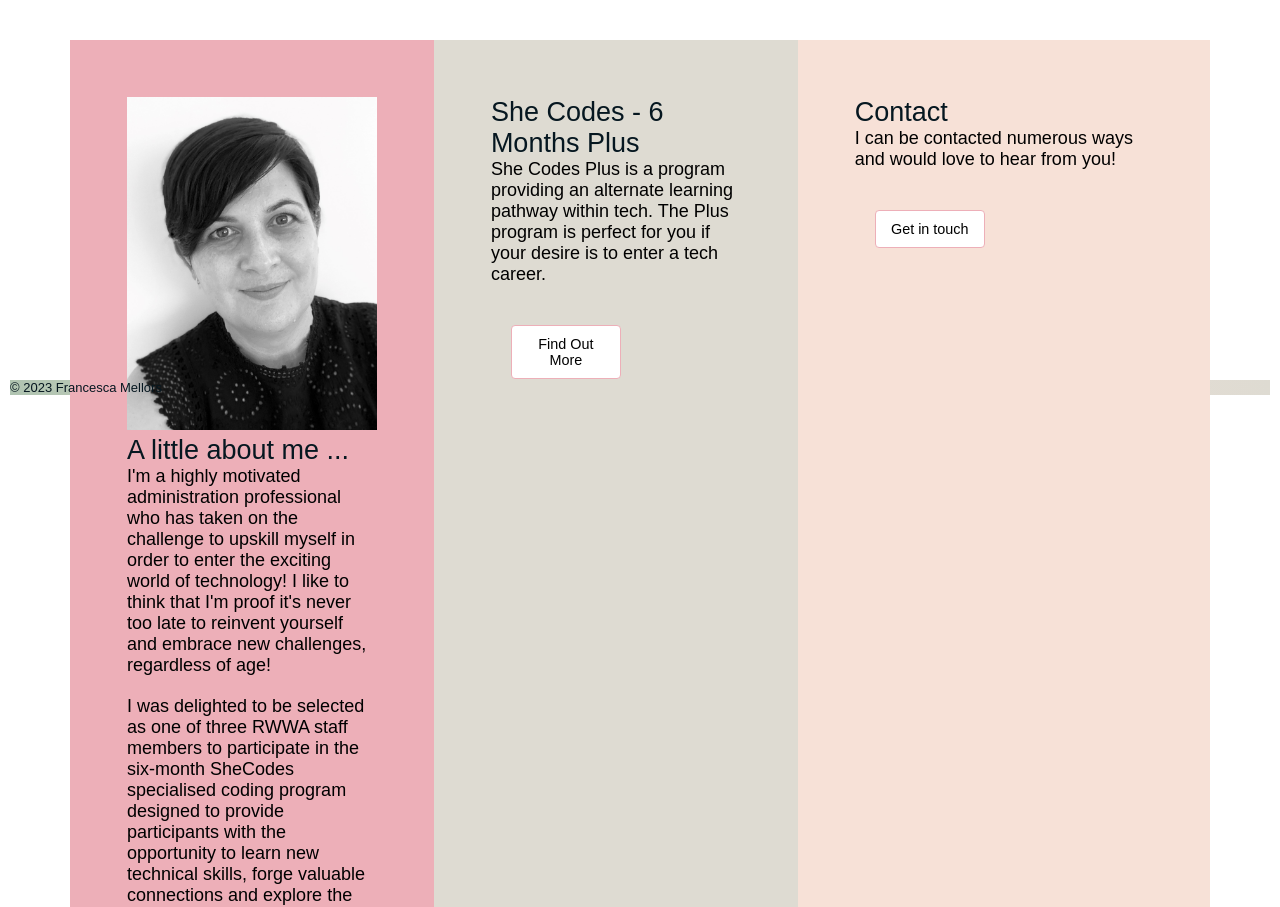
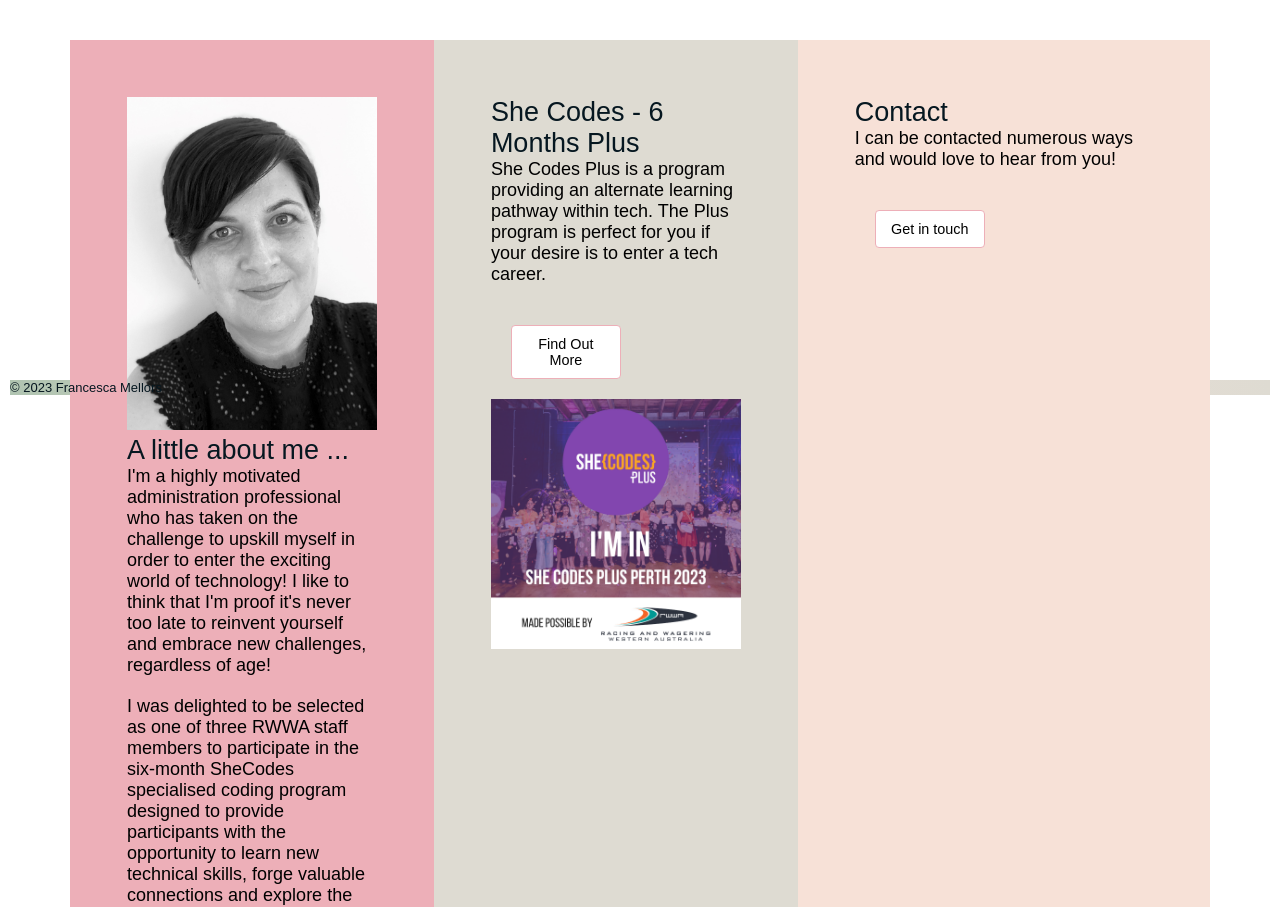
Before and after one commit to FMellors/FMellors.github.io, a plain HTML site: page index.html in a window 1280 px wide. Shown: the part 180-1087 px from the top of the page. Drawn offline with Linux system fonts and the light colour scheme.

Commit message:
Update readme file

```diff
--- a/index.html
+++ b/index.html
@@ -38,6 +38,7 @@
             <h2>She Codes - 6 Months Plus</h2>
             <p>She Codes Plus is a program providing an alternate learning pathway within tech. The Plus program is perfect for you if your desire is to enter a tech career.</p>
               <button onclick="window.location.href='https://shecodes.com.au'">Find Out More</button>
+              <img src="images/RWWA-shecodes.png" />
             </div>
         </article>
 
```
Also changed, not shown: images/Form_Image1.PNG (added), images/Form_Image2.png (added), images/Responsiveness_Image1.PNG (added), images/Responsiveness_Image2.PNG (added), images/Responsiveness_Image3.PNG (added), images/Responsiveness_Image4.PNG (added), images/Responsiveness_Image5.PNG (added), 1 other file.
